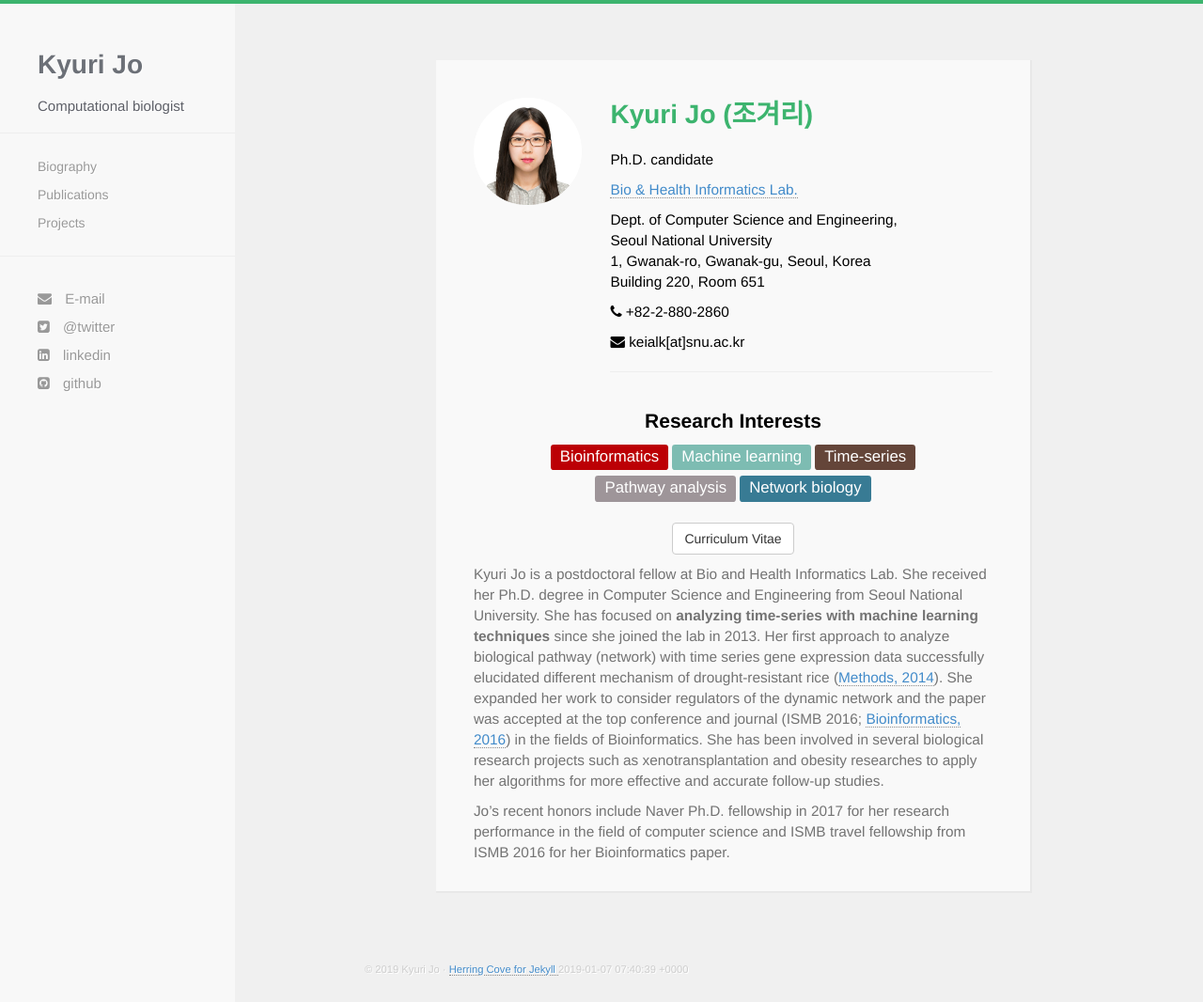
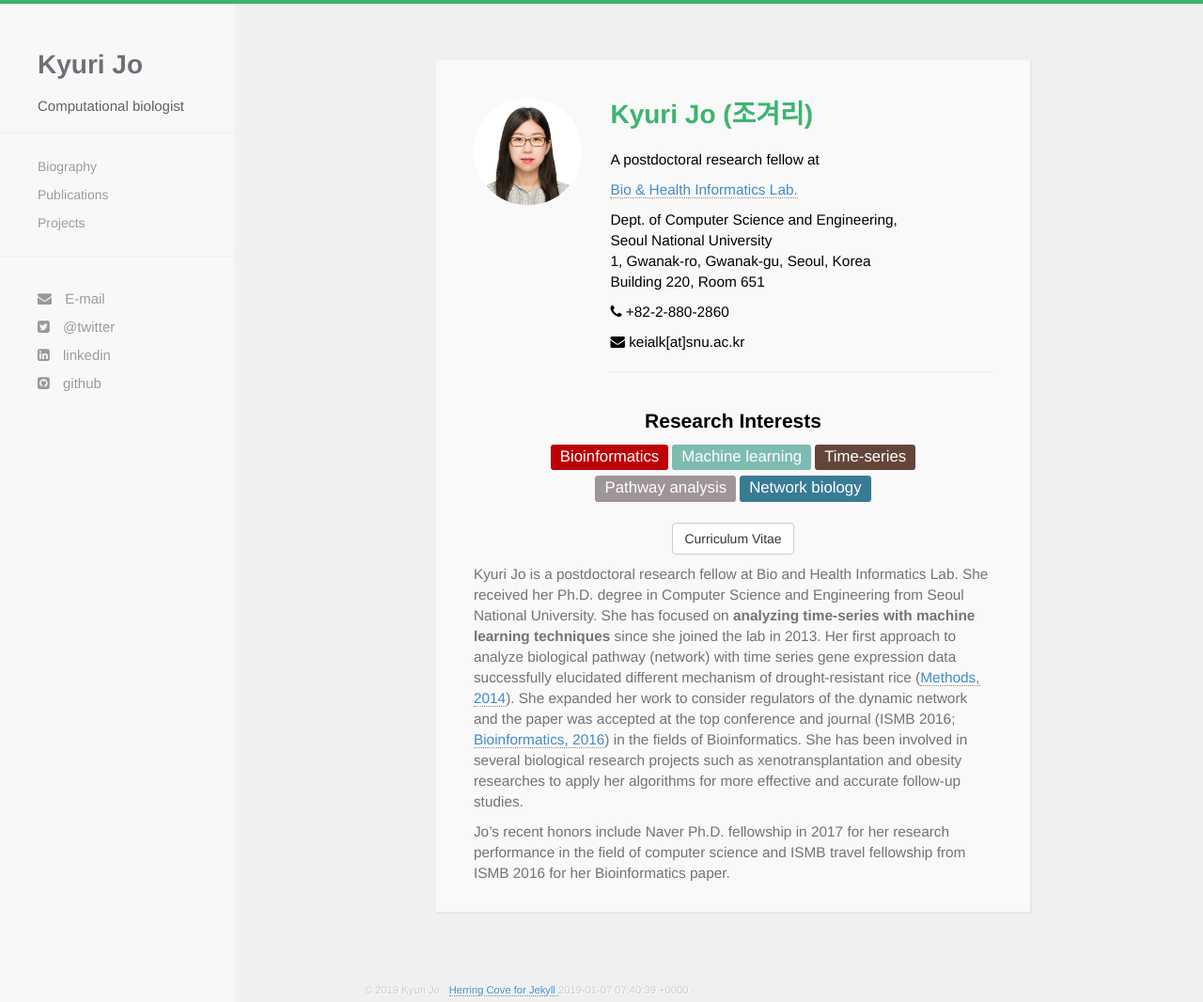
Before and after one commit to kyuriJo/kyuriJo.github.io, a Jekyll site: the page built from about.html, in a window 1280 px wide and 1066 px high. Shown: the whole window at 94% size. Built offline with Jekyll 4.4.1, drawn with Linux system fonts in a browser that asks for light colours; nearby versions of some CDN libraries.

Commit message:
Update profile

```diff
--- a/about.html
+++ b/about.html
@@ -9,7 +9,7 @@ title: About
           </div>
           <div class="col-md-9">
             <h1>Kyuri Jo (조겨리)</h1>
-            <p>Ph.D. candidate</p>
+            <p>A postdoctoral research fellow at</p>
             <p><a href="http://biohealth.snu.ac.kr" target="_blank">Bio & Health Informatics Lab.</a></p>
             <p>Dept. of Computer Science and Engineering,<br>
                Seoul National University<br>
@@ -34,7 +34,7 @@ title: About
       <div class="row">
           <div class="col-md-12 letter">
             <p align="center"><a href="{{ site.baseurl }}/files/KyuriJo_CV.pdf" target="_blank"><button type="button" class="btn btn-default">Curriculum Vitae</button></a></p>
-            <p>Kyuri Jo is a postdoctoral fellow at Bio and Health Informatics Lab. She received her Ph.D. degree in Computer Science and Engineering from Seoul National University. She has focused on <b>analyzing time-series with machine learning techniques</b> since she joined the lab in 2013. Her first approach to analyze biological pathway (network) with time series gene expression data successfully elucidated different mechanism of drought-resistant rice (<a href="https://doi.org/10.1016/j.ymeth.2014.02.001" target="_blank">Methods, 2014</a>). She expanded her work to consider regulators of the dynamic network and the paper was accepted at the top conference and journal (ISMB 2016; <a href="https://doi.org/10.1093/bioinformatics/btw275" target="_blank">Bioinformatics, 2016</a>) in the fields of Bioinformatics. She has been involved in several biological research projects such as xenotransplantation and obesity researches to apply her algorithms for more effective and accurate follow-up studies.</p>
+            <p>Kyuri Jo is a postdoctoral research fellow at Bio and Health Informatics Lab. She received her Ph.D. degree in Computer Science and Engineering from Seoul National University. She has focused on <b>analyzing time-series with machine learning techniques</b> since she joined the lab in 2013. Her first approach to analyze biological pathway (network) with time series gene expression data successfully elucidated different mechanism of drought-resistant rice (<a href="https://doi.org/10.1016/j.ymeth.2014.02.001" target="_blank">Methods, 2014</a>). She expanded her work to consider regulators of the dynamic network and the paper was accepted at the top conference and journal (ISMB 2016; <a href="https://doi.org/10.1093/bioinformatics/btw275" target="_blank">Bioinformatics, 2016</a>) in the fields of Bioinformatics. She has been involved in several biological research projects such as xenotransplantation and obesity researches to apply her algorithms for more effective and accurate follow-up studies.</p>
             <p>Jo’s recent honors include Naver Ph.D. fellowship in 2017 for her research performance in the field of computer science and ISMB travel fellowship from ISMB 2016 for her Bioinformatics paper.</p>
           </div>
       </div>
```
